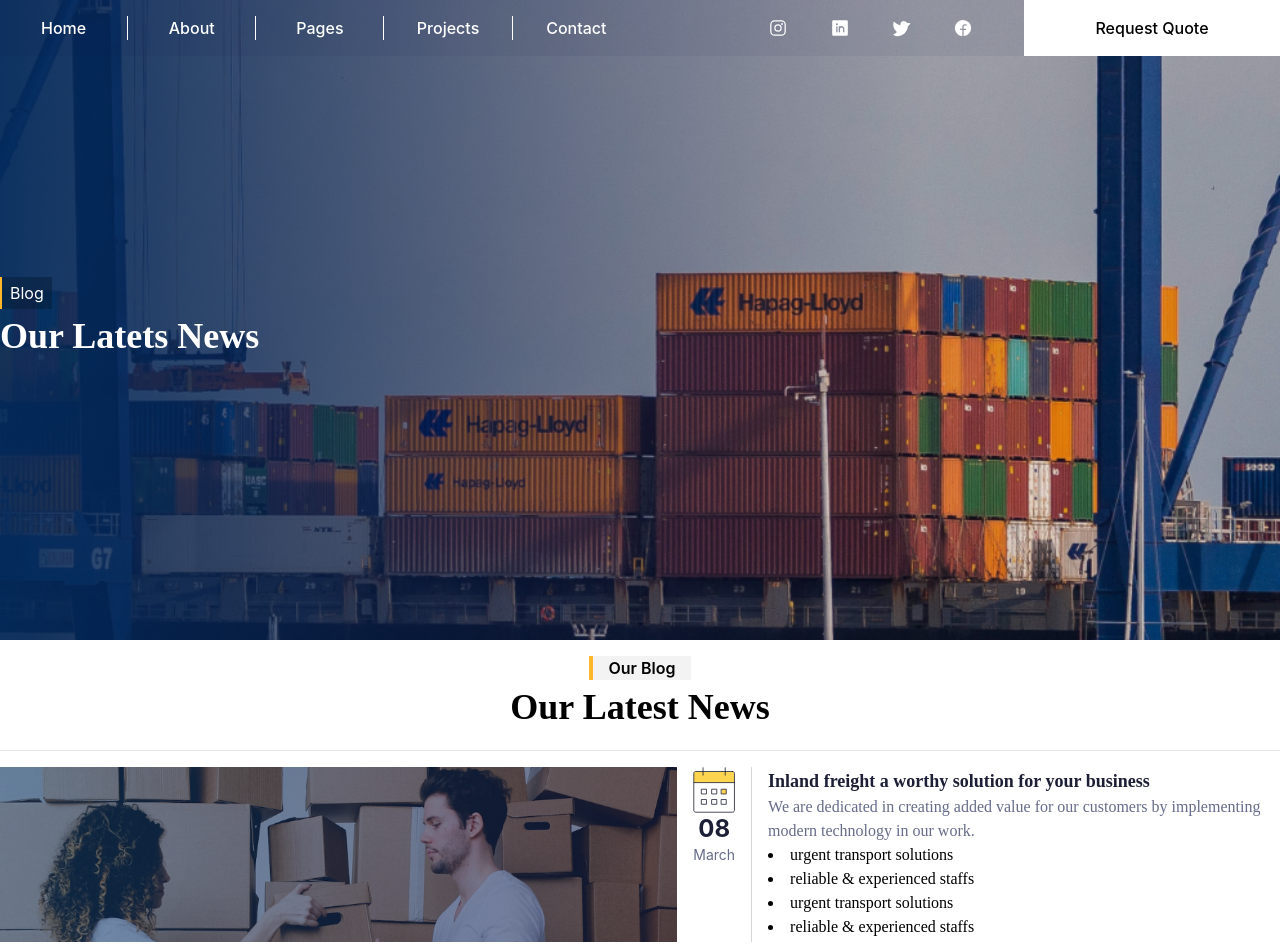
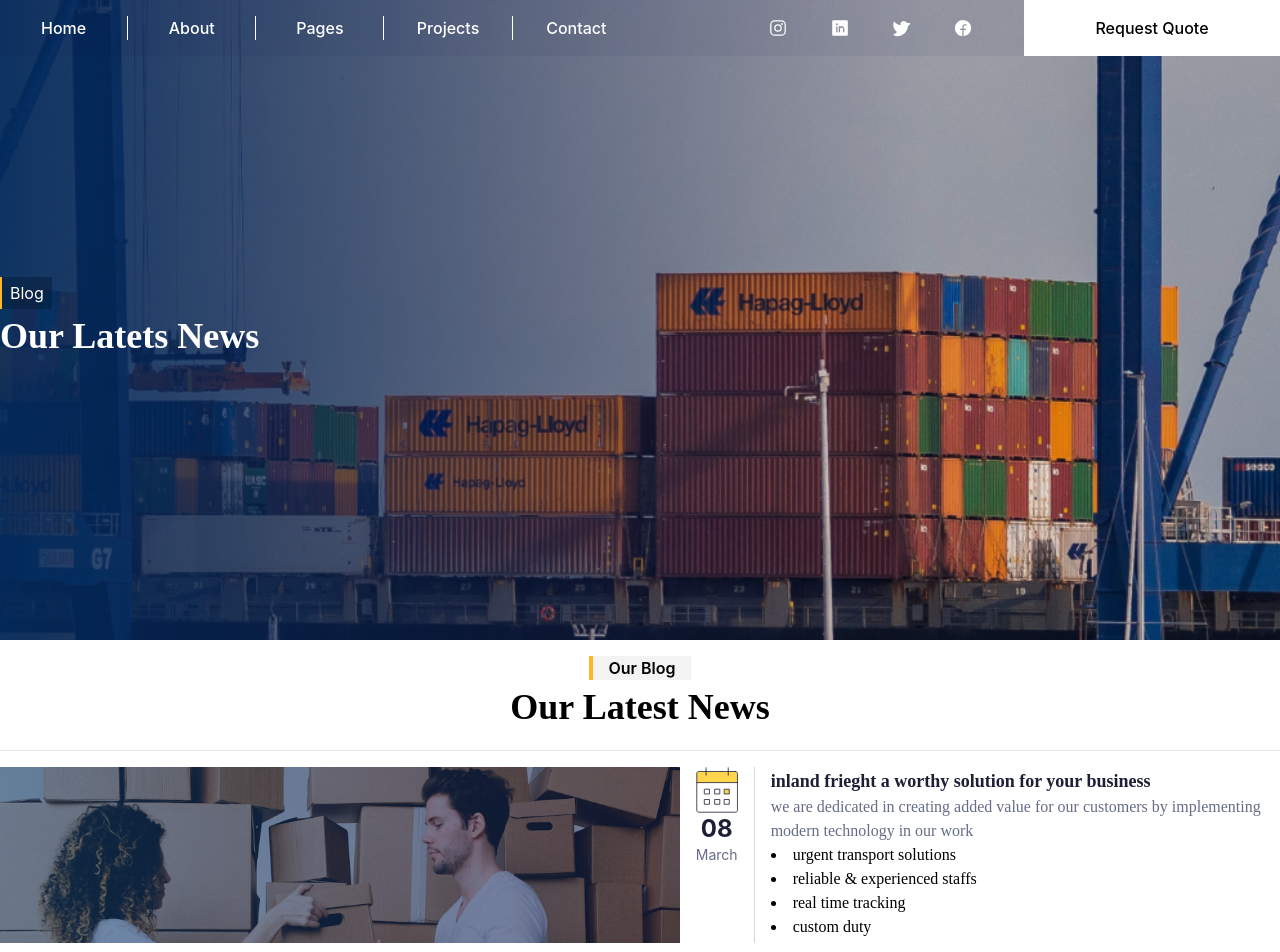
Before and after one commit to smartcollins/logistics, a React (Create React App) app: page /blog in a window 1280 px wide. Shown: the top 952 px of the page. Built offline with nearby package versions, Linux system fonts and the light colour scheme.

Commit message:
modified News

```diff
--- a/src/component/News.jsx
+++ b/src/component/News.jsx
@@ -5,27 +5,35 @@ import color from '../data/color'
 
 
 const News = ()=>{
-    return(
-        <div className='flex  gap-4 border-y py-4 group'>
+    const itemsAry = [{
+        img: ccc,
+        date: '08',
+        info: 'inland frieght a worthy solution for your business',
+        txt: 'we are dedicated in creating added value for our customers by implementing modern technology in our work',
+        list: ['urgent transport solutions','reliable & experienced staffs','real time tracking','custom duty']
+    }]
+
+    const items = itemsAry.map((item,idx)=><div key={idx} className='flex  gap-4 border-y py-4 group'>
     <div className=' w-3/4 relative'>
         <p className='absolute top-1/2 left-1/2 -translate-x-1/2 -translate-y-1/2 h-5/6 w-5/6 hidden bg-[#1c1f35]/80 group-hover:flex items-center justify-center font-bold text-white'>Read more</p>
-                <img className='h-full object-cover' src={ccc} alt="news" />
+        <img className='h-full object-cover' src={item.img} alt={`news${idx}`} />
     </div>
     <div className=' text-center'>
         <img src={cal} alt="calender" />
-                <p style={{color: color.darkTxt}} className=' font-bold text-2xl'>08</p>
+        <p style={{color: color.darkTxt}} className=' font-bold text-2xl'>{item.date}</p>
         <p style={{color: color.grayTxt}} className=' capitalize text-sm'>march</p>
     </div>
     <div className=' font-["Rubik"]  border-l border-[#d6d6d6] px-4'>
-                <p className=' font-bold text-[#1c1f35] text-lg group-hover:text-[#ffbe34]'>Inland freight a worthy solution for your business</p>
-                <p className=' text-[#666c89]'>We are dedicated in creating added value for our customers by implementing modern technology in our work. </p>
+        <p className=' font-bold text-[#1c1f35] text-lg group-hover:text-[#ffbe34]'>{item.info}</p>
+        <p className=' text-[#666c89]'>{item.txt}</p>
         <ul className=' list-inside list-disc '>
-                    <li>urgent transport solutions</li>
-                    <li>reliable & experienced staffs</li>
-                    <li>urgent transport solutions</li>
-                    <li>reliable & experienced staffs</li>
+            {item.list.map((itm,idx)=><li key={idx}>{itm}</li>)}
         </ul>
     </div>
+</div>)
+    return(
+        <div>
+            {items}
         </div>
     )
 }
```
Lines whose indentation alone changed are shown as unchanged.
